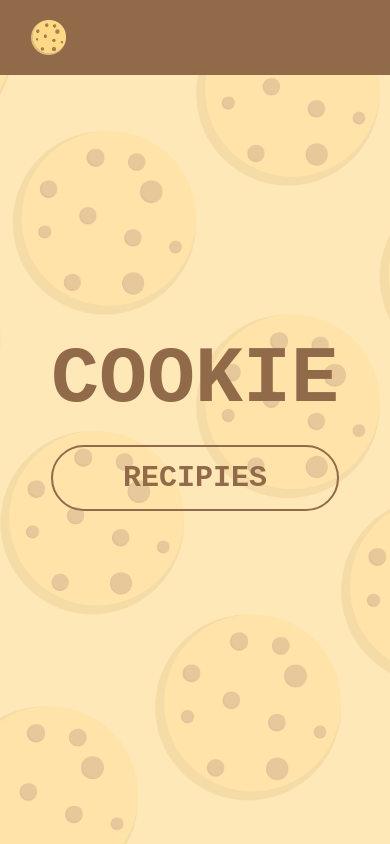
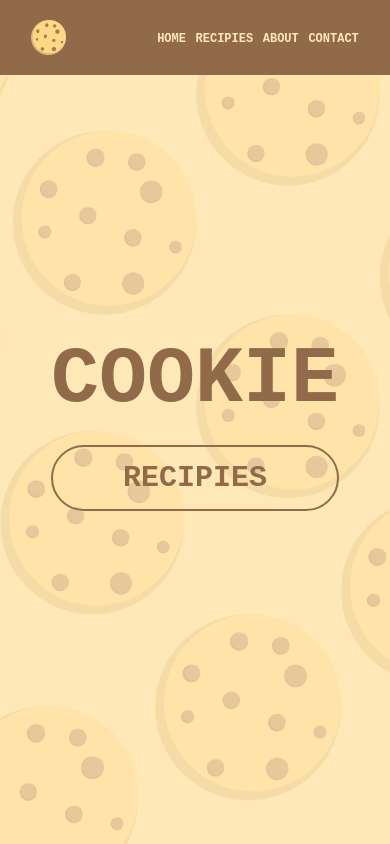
Before and after one commit to webuser19/webuser19.github.io, a plain HTML site: page index.html in a window 390 px wide. Drawn offline with Linux system fonts and the light colour scheme.

Commit message:
Add files via upload

```diff
--- a/style.css
+++ b/style.css
@@ -55,7 +55,7 @@ nav ul li a{
  @media screen and (max-width: 550px){
     nav ul li a{
         text-decoration: none;
-        color: #916A4A;
+        color: #FFE8B8;
         font-size: 12px;}
  }
 .content{
```
